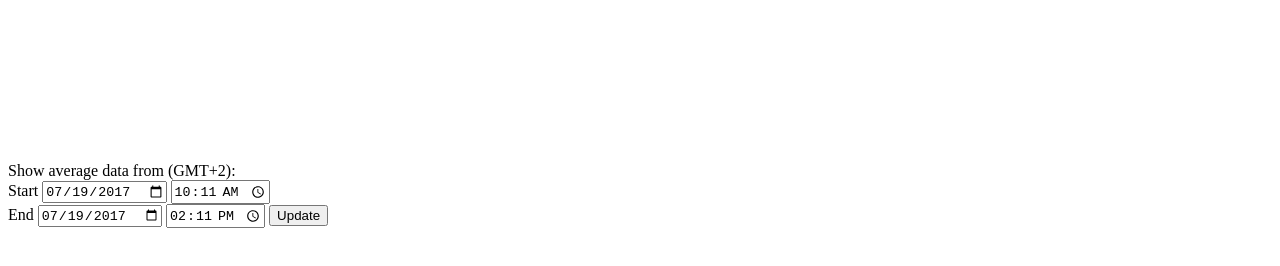
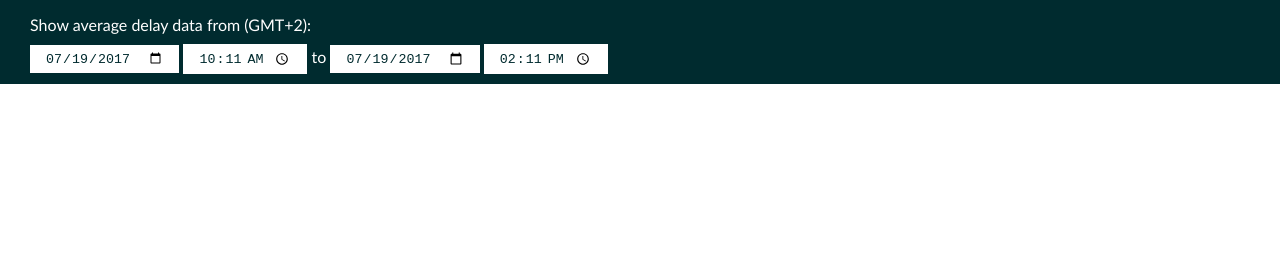
Before and after one commit to elisae/vvs-visuals, a website: page public/index.html in a window 1280 px wide. Drawn offline with Linux system fonts and the light colour scheme; no server answers.

Commit message:
design changes

```diff
--- a/public/css/vvs-visuals.css
+++ b/public/css/vvs-visuals.css
@@ -1,3 +1,46 @@
+body {
+    margin: 0px;
+    font-family: Calibri, sans-serif;
+}
+
+#dateRangeUpdateButton {
+    background: transparent;
+    border: 1px solid white;
+    color: white;
+    padding: 7px 15px;
+    cursor: pointer;
+}
+
+#dateRangeSelection {
+  position: absolute;
+  background: #002b2f;
+  padding: 10px 30px;
+  width: calc(100% - 60px);
+  color: white;
+  top: 0px;
+  left: 0px;
+}
+
+#dateRangeSelection > span{
+    display: block;
+    padding: 5px 0px 10px 0px;
+}
+
+.dateSelectInput {
+    background: white;
+    color: #002b2f;
+    padding: 5px 15px;
+    margin: 0px;
+    border: 0px;
+}
+
+#drawArea {
+    width: calc(100% - 20px);
+    height: calc(100% - 150px);
+    padding: 0px 10px;
+    margin-top: 100px;
+}
+
 .line-info {
   font: 11px sans-serif;
 }
@@ -22,4 +65,5 @@
 .station.hovered .station-name {
   display: block;
   pointer-events: none;
+  z-index: 1000;
 }
--- a/public/index.html
+++ b/public/index.html
@@ -1,27 +1,24 @@
 <!DOCTYPE html>
 <html>
 	<head>
-		<script type="text/javascript" src="javascript/d3.min.js"></script>
-	  <script type="text/javascript" src="javascript/form.js"></script>
-		<script type="text/javascript" src="javascript/vvs-visuals.js"></script>
-		<link rel="stylesheet" type="text/css" href="css/vvs-visuals.css">
+        <script type="text/javascript" src="javascript/d3.min.js"></script>
+        <script type="text/javascript" src="javascript/form.js"></script>
+        <script type="text/javascript" src="javascript/vvs-visuals.js"></script>
+        <link rel="stylesheet" type="text/css" href="css/vvs-visuals.css"/>
 	</head>
 	<body>
-		<svg class="canvas">
+        <svg id="drawArea" class="canvas">
 			<g class="map"></g>
 			<g class="delays"></g>
 		</svg>
-
-		<form>
-      Show average data from (GMT+2): </br>
-      Start
-      <input id="startDateField" type="date" name="startDate">
-      <input id="startHoursField"  type="time" name="startHours">
-      </br>
-      End
-      <input id="endDateField" type="date" name="endDate">
-      <input id="endHoursField" type="time" name="endHours">
-      <input type="button" value="Update" onClick="update();">
-    </form>
+		<form id="dateRangeSelection">
+            <span>Show average delay data from (GMT+2):</span>
+            <input id="startDateField" class="dateSelectInput" type="date" name="startDate">
+            <input id="startHoursField" class="dateSelectInput"  type="time" name="startHours">
+            to
+            <input id="endDateField" class="dateSelectInput" type="date" name="endDate">
+            <input id="endHoursField" class="dateSelectInput" type="time" name="endHours">
+            <!--<input id="dateRangeUpdateButton" type="button" value="Update" onClick="update();">-->
+        </form>
 	</body>
 </html>
--- a/public/javascript/vvs-visuals.js
+++ b/public/javascript/vvs-visuals.js
@@ -1,5 +1,5 @@
-var width = window.innerWidth;
-var height = window.innerHeight - 100;
+var width = window.innerWidth - 50;
+var height =  window.innerHeight - 110;
 var roundBy = 2;
 var relativeCoordinates = {};
 
@@ -37,7 +37,7 @@ var color = function(line) {
 }
 
 document.addEventListener("DOMContentLoaded", function() {
-  update();
+    update();
 });
 
 function updateSVG(startTime, endTime) {
```
